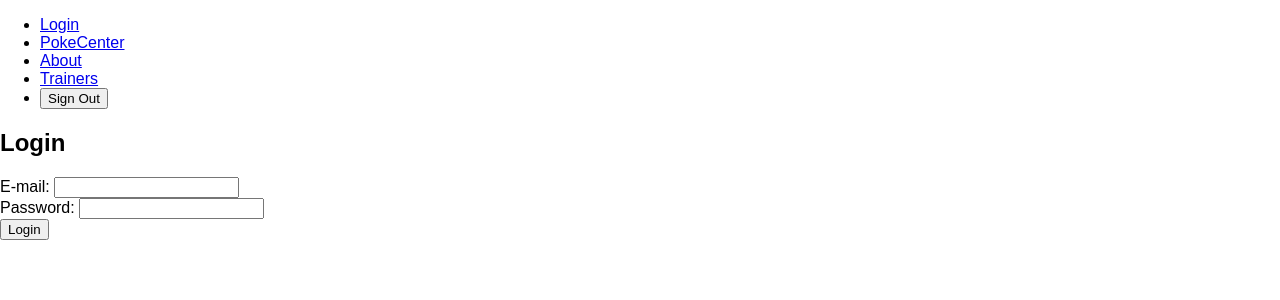
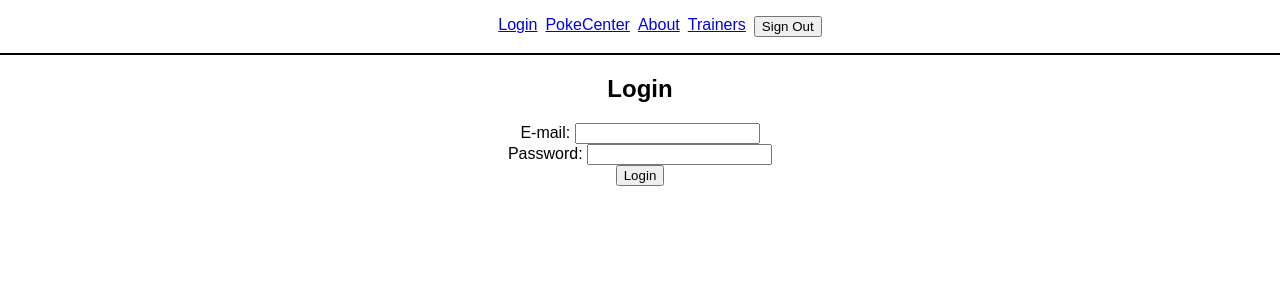
Before and after one commit to SirPotatoIV/mern_heroku, a React (Create React App) app in the folder client/: page / in a window 1280 px wide. Shown: the top 300 px of the page. Built offline with nearby package versions, Linux system fonts and the light colour scheme.

Commit message:
Added some ugly styling.

```diff
--- a/client/src/App.js
+++ b/client/src/App.js
@@ -24,9 +24,9 @@ export default function App() {
   });
 
   return (
-    <AuthContext.Provider value={{ currentUser, setCurrentUser }}>
-      <Router>
-        <div>
+    <div className="App">
+      <AuthContext.Provider value={{ currentUser, setCurrentUser }}>
+        <Router>
           <Nav />
           {/* A <Switch> looks through its children <Route>s and
           renders the first one that matches the current URL. */}
@@ -48,8 +48,8 @@ export default function App() {
               )}
             </Route>
           </Switch>
-        </div>
-      </Router>
-    </AuthContext.Provider>
+        </Router>
+      </AuthContext.Provider>
+    </div>
   );
 }
--- /dev/null
+++ b/client/src/components/Nav.css
@@ -0,0 +1,13 @@
+.nav {
+  border-bottom: 2px black solid;
+}
+
+.nav ul {
+  justify-content: center;
+  display: flex;
+  list-style: none;
+}
+
+.nav li {
+  margin: 0px 4px;
+}
--- a/client/src/components/Nav.js
+++ b/client/src/components/Nav.js
@@ -2,6 +2,8 @@ import React, { useContext } from 'react';
 import { Link, useHistory } from 'react-router-dom';
 
 import AuthContext from '../context/AuthContext';
+
+import './Nav.css';
 
 const Nav = () => {
   const { currentUser, setCurrentUser } = useContext(AuthContext);
@@ -13,7 +15,7 @@ const Nav = () => {
   };
 
   return (
-    <nav>
+    <nav className="nav">
       <ul>
         <li>
           <Link to="/">Login</Link>
```
